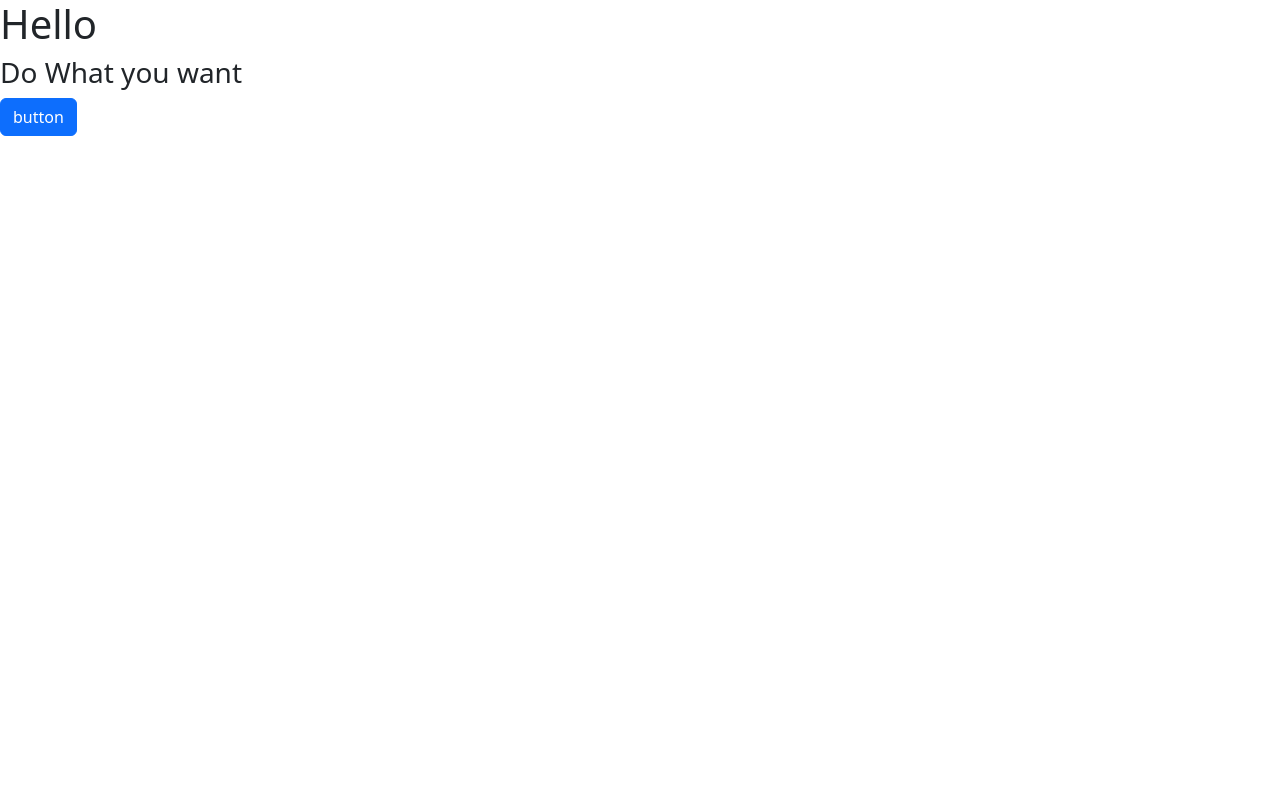
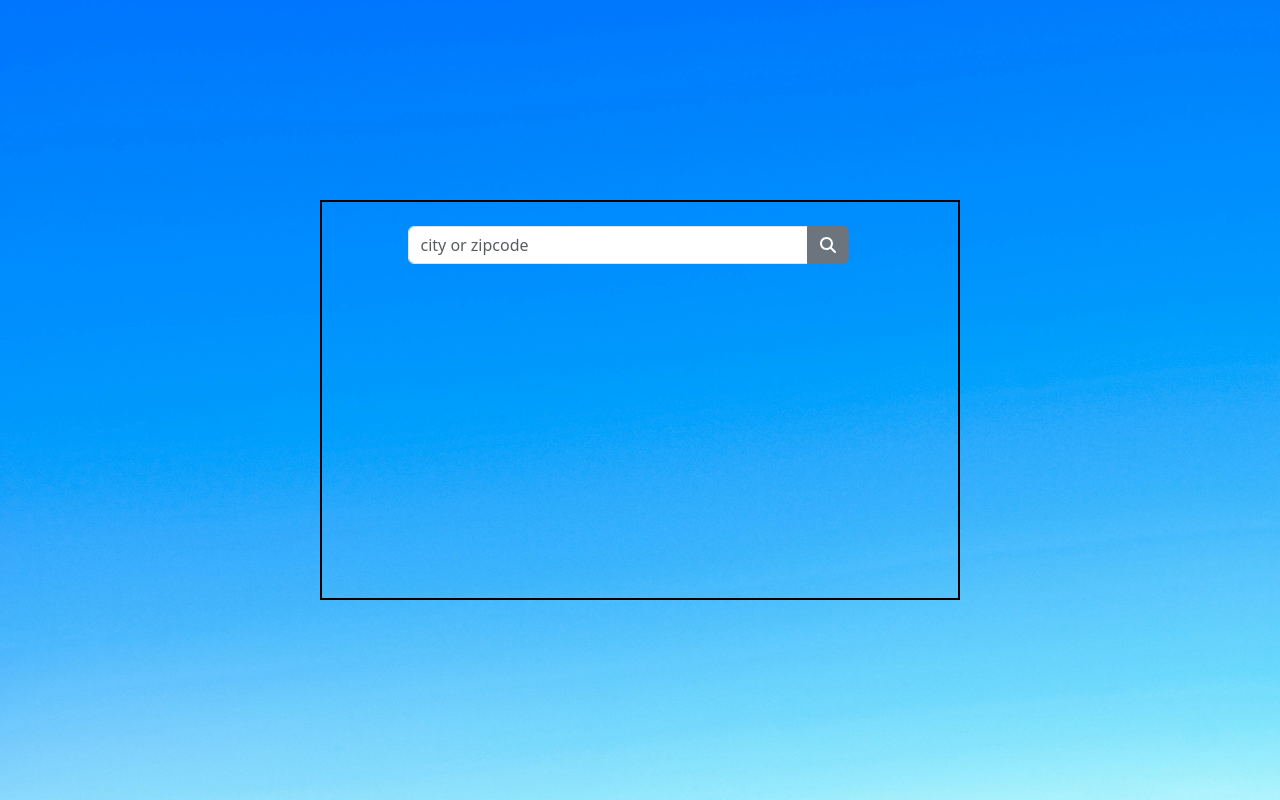
Before and after one commit to dchen046/weather, a website built with webpack: page src/index.html in a window 1280 px wide. Built offline with nearby package versions, Linux system fonts and the light colour scheme.

Commit message:
finished basic layout

```diff
--- a/package.json
+++ b/package.json
@@ -12,6 +12,7 @@
   "license": "ISC",
   "description": "",
   "devDependencies": {
+    "@fortawesome/fontawesome-free": "^6.6.0",
     "css-loader": "^7.1.2",
     "html-loader": "^5.1.0",
     "html-webpack-plugin": "^5.6.3",
--- /dev/null
+++ b/src/css/styles.css
@@ -0,0 +1,25 @@
+* {
+    box-sizing: border-box;
+}
+
+.middle {
+    height: 100vh;
+    display: flex;
+    justify-content: center;
+    align-items: center;
+    background-image: url('../images/background-blue.jpg');
+    background-repeat: no-repeat;
+    background-size: cover;
+}
+
+#content {
+    width: 50%;
+    height: 50%;
+    border: 2px solid black;
+    overflow: auto;
+}
+
+#search-bar {
+    display: flex;
+    justify-content: center;
+}
--- a/src/index.html
+++ b/src/index.html
@@ -3,14 +3,26 @@
 <head>
     <meta charset="UTF-8">
     <meta name="viewport" content="width=device-width, initial-scale=1.0">
-    <title>Document</title>
+    <title>Weather</title>
+    <link rel="icon" href="./images/favicon.ico">
 </head>
 <body>
-    <h1>Hello</h1>
-
-    <h3>Do What you want</h3>
-
-    <button class="btn btn-primary">button</button>
+    <main>
+        <div class="middle">
+            <div id="content">
+                <div id="search" class="container row">
+                    <div id="search-bar" class="col">
+                        <div class="input-group mt-4 w-75">
+                            <input type="text" class="form-control" placeholder="city or zipcode">
+                            <button class="btn btn-secondary" type="button"><i class="fa fa-search"></i></button>
+                        </div>
+                    </div>
+                </div>
+                <div id="recents" class="row"></div>
+                <div id="search-results" class="row"></div>
+            </div>
+        </div>
+    </main>
 
 </body>
 </html>
--- a/src/index.js
+++ b/src/index.js
@@ -1,2 +1,8 @@
 import 'bootstrap';
 import 'bootstrap/dist/css/bootstrap.min.css';
+import './css/styles.css'
+
+import '@fortawesome/fontawesome-free/js/fontawesome'
+import '@fortawesome/fontawesome-free/js/solid'
+import '@fortawesome/fontawesome-free/js/regular'
+import '@fortawesome/fontawesome-free/js/brands'
```
Also changed, not shown: src/images/background-blue.jpg (added), src/images/favicon.ico (added), src/js/search.js (added), 2 other files.
